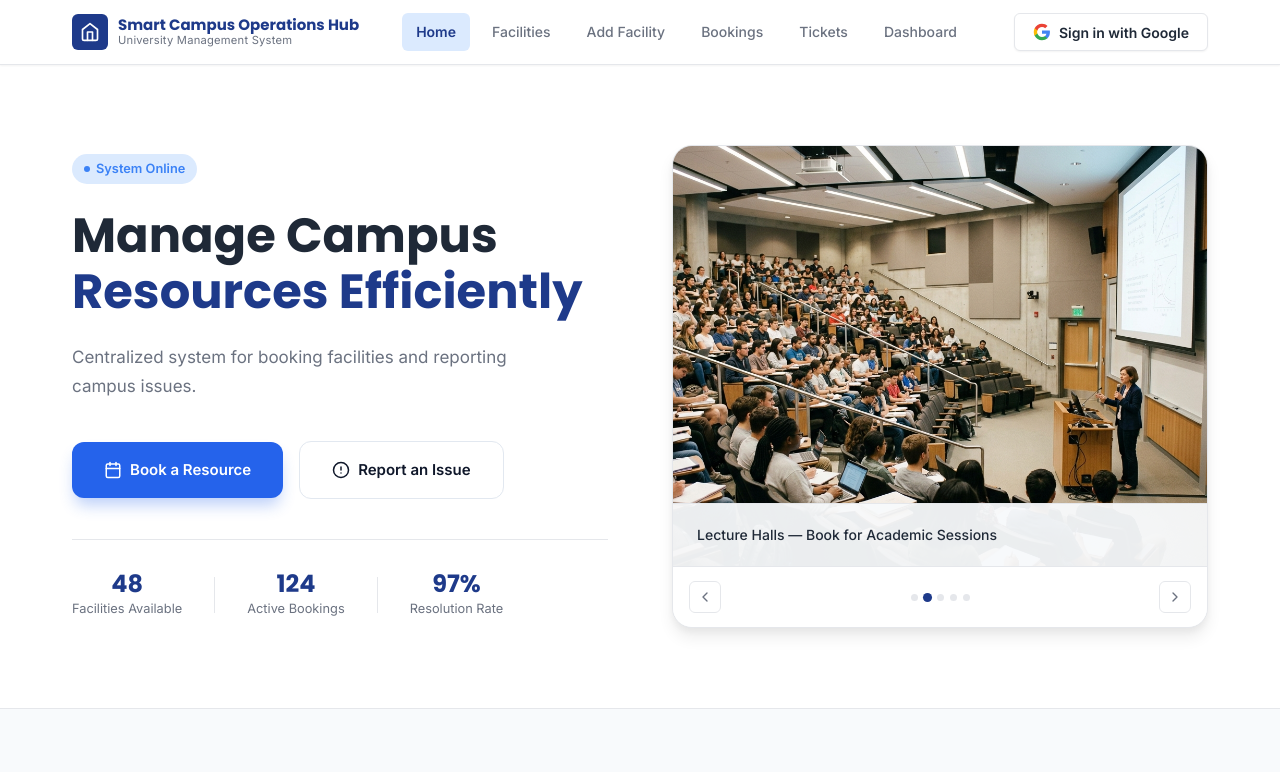
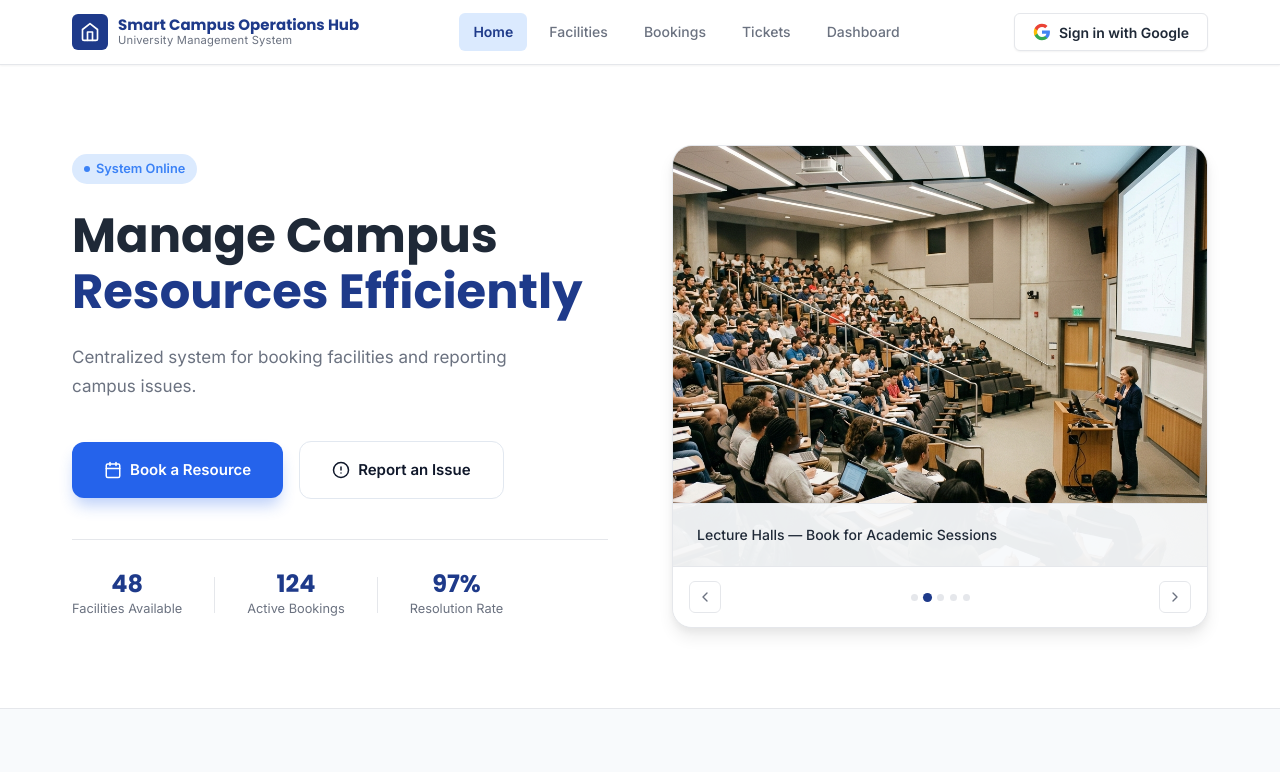
Before and after one commit to Surath-Gayanatha/it3030-paf-2026-smart-campus-group426, a React (Vite) app in the folder frontend/: page / in a window 1280 px wide. Shown: the top 772 px of the page. Built offline with nearby package versions, Linux system fonts and the light colour scheme.

Commit message:
Remove Add Facility tab from navbar

```diff
--- a/frontend/src/components/Navbar.jsx
+++ b/frontend/src/components/Navbar.jsx
@@ -10,7 +10,6 @@ const Navbar = () => {
   const navLinks = useMemo(() => [
     { label: 'Home', href: '/', active: true },
     { label: 'Facilities', href: '/resources' },
-    { label: 'Add Facility', href: '/admin-login' },
     { label: 'Bookings', href: '#bookings' },
     { label: 'Tickets', href: '#dashboard' },
     { label: 'Dashboard', href: '#dashboard' },
```
